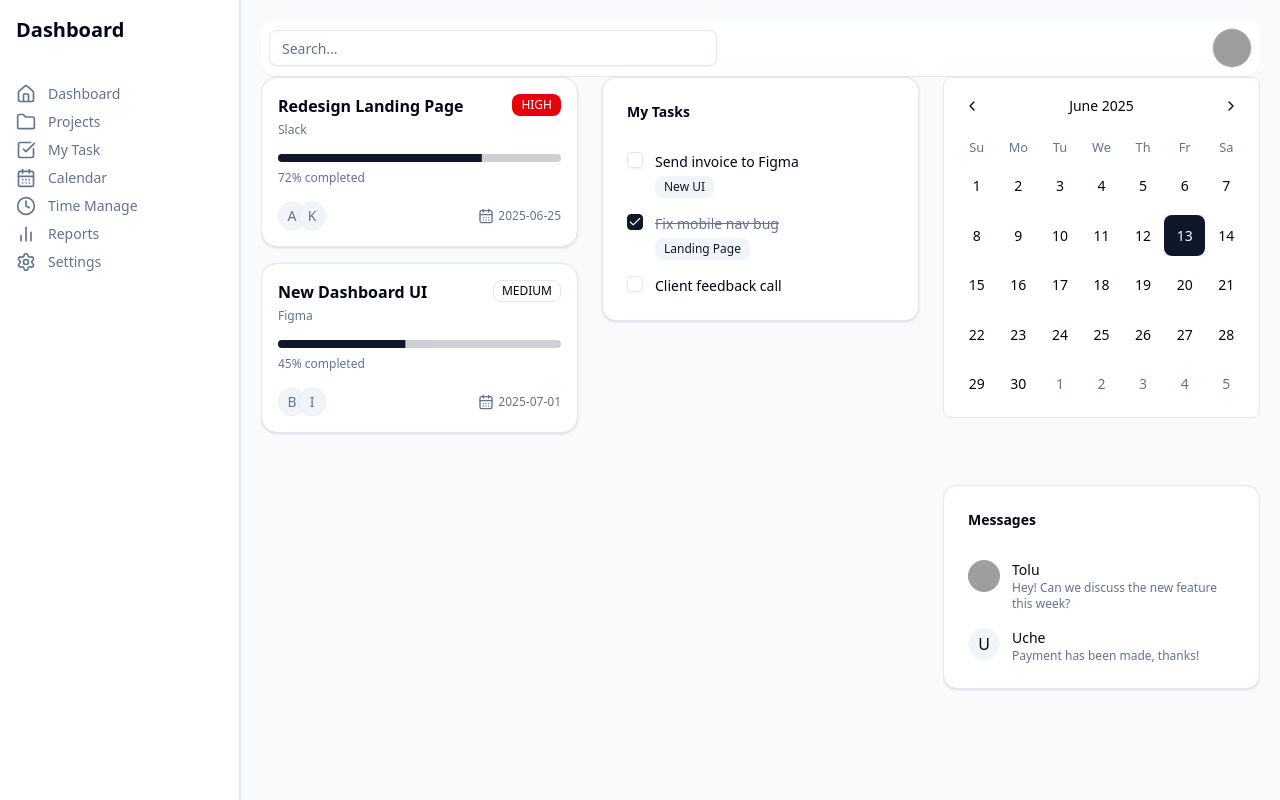
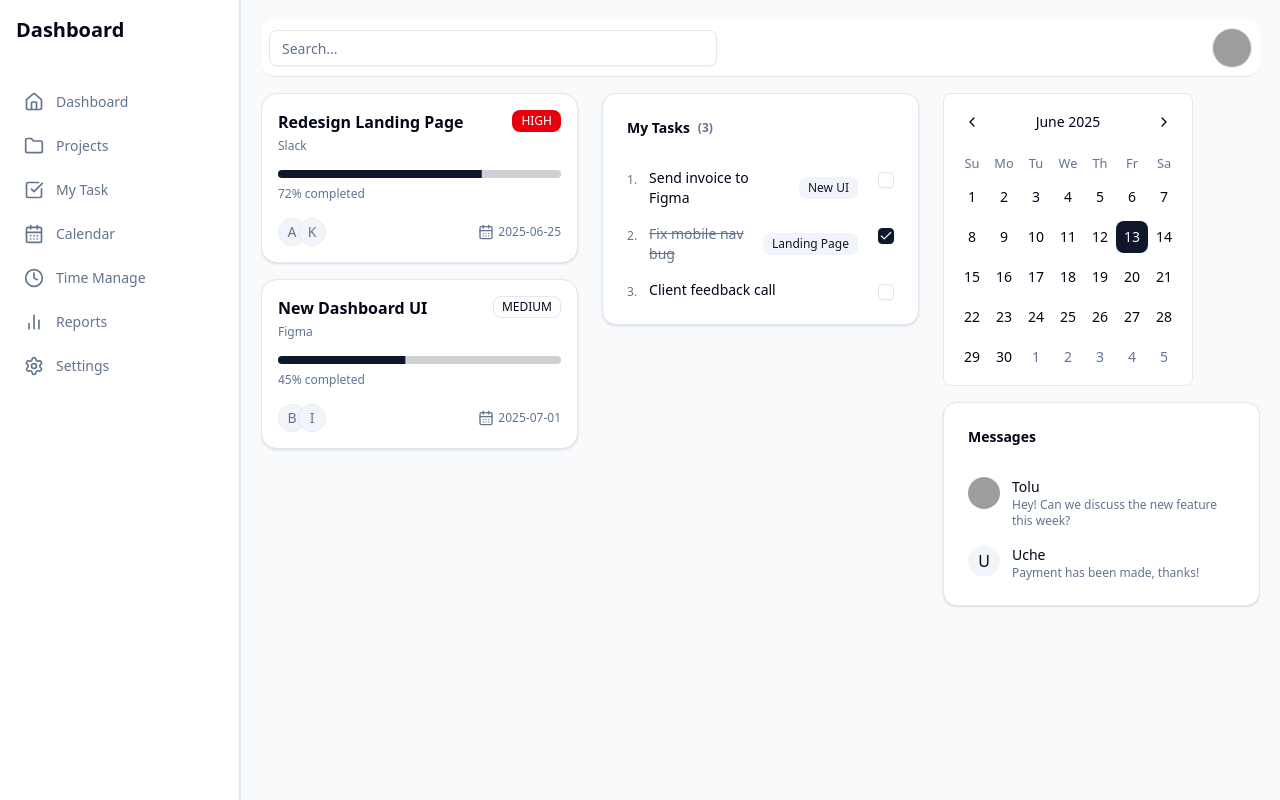
Before and after one commit to M-b-a-s/pm-dashboard, a Next.js app: page /dashboard in a window 1280 px wide. Built offline with nearby package versions, Linux system fonts and the light colour scheme; grey boxes are pictures that could not be loaded.

Commit message:
build sidebar

```diff
--- a/src/app/dashboard/page.tsx
+++ b/src/app/dashboard/page.tsx
@@ -8,7 +8,7 @@ export default function DashboardPage() {
   return (
     <main className="w-full h-full min-h-screen overflow-hidden">
       <Header />
-      <div className="grid grid-cols-1 lg:grid-cols-3 gap-6 h-full w-full items-stretch">
+      <div className="grid grid-cols-1 lg:grid-cols-3 gap-6 h-full w-full items-stretch pt-4">
         <div className="col-span-1 space-y-4 h-full flex flex-col">
           <ProjectCard
             title="Redesign Landing Page"
@@ -30,11 +30,11 @@ export default function DashboardPage() {
         <div className="h-full flex flex-col">
           <TaskList />
         </div>
-        <div className="col-span-1 h-full flex flex-col gap-4">
-          <div className="flex-1 min-h-0">
+        <div className="col-span-1 space-y-4 h-full flex flex-col">
+          <div className="">
             <CalendarWidget />
           </div>
-          <div className="flex-1 min-h-0 overflow-auto">
+          <div className="">
             <MessagesWidget />
           </div>
         </div>
--- a/src/components/layout/sidebar.tsx
+++ b/src/components/layout/sidebar.tsx
@@ -16,11 +16,11 @@ const navItems = [
 
 export function Sidebar() {
   return (
-    <aside className="w-[240px] h-screen border-r bg-white p-4 flex flex-col gap-4">
+    <aside className="w-[240px] h-screen border-r bg-white p-4 pr-0 flex flex-col gap-4">
       <div className="font-bold text-xl mb-6">Dashboard</div>
       <nav className="space-y-2">
         {navItems.map((item) => (
-          <Link key={item.href} href={item.href} className="flex items-center gap-3 text-sm text-muted-foreground hover:text-primary transition">
+          <Link key={item.href} href={item.href} className="flex items-center gap-3 text-sm text-muted-foreground hover:text-primary transition p-2 hover:bg-muted border-r-4 border-transparent hover:border-primary">
             <item.icon className="w-5 h-5" />
             {item.label}
           </Link>
--- a/src/components/tasks/task-list.tsx
+++ b/src/components/tasks/task-list.tsx
@@ -32,27 +32,35 @@ export function TaskList() {
   return (
     <Card>
       <CardHeader>
-        <CardTitle className="text-sm font-semibold">My Tasks</CardTitle>
+        <CardTitle className="text-sm font-semibold flex items-center gap-2">
+          My Tasks
+          <span className="text-xs text-muted-foreground">({tasks.length})</span>
+        </CardTitle>
       </CardHeader>
       <CardContent className="space-y-4">
-        {tasks.map(task => (
+        {tasks.map((task, idx) => (
           <div key={task.id} className="flex items-start gap-3">
-            <Checkbox
-              checked={task.completed}
-              onCheckedChange={() => toggleTask(task.id)}
-            />
-            <div className="flex flex-col text-sm">
+            <span className="text-xs text-muted-foreground mt-1">{idx + 1}.</span>
+            <div className="flex flex-1 items-center gap-2">
               <span
-                className={task.completed ? "line-through text-muted-foreground" : ""}
+                className={
+                  "text-sm " +
+                  (task.completed ? "line-through text-muted-foreground" : "")
+                }
               >
                 {task.title}
               </span>
               {task.project && (
-                <Badge variant="secondary" className="mt-1 w-fit text-xs">
+                <Badge variant="secondary" className="ml-2 w-fit text-xs">
                   {task.project}
                 </Badge>
               )}
             </div>
+            <Checkbox
+              checked={task.completed}
+              onCheckedChange={() => toggleTask(task.id)}
+              className="ml-2 mt-1"
+            />
           </div>
         ))}
       </CardContent>
--- a/src/components/widgets/calendar.tsx
+++ b/src/components/widgets/calendar.tsx
@@ -7,12 +7,12 @@ export function CalendarWidget() {
   const [date, setDate] = useState<Date | undefined>(new Date())
 
   return (
-    <div className="w-full max-w-md"> {/* Ensures same width as MessagesWidget */}
+    <div className="">
       <Calendar
         mode="single"
         selected={date}
         onSelect={setDate}
-        className="rounded-md border w-full"
+        className="rounded-md border"
       />
     </div>
   )
```
